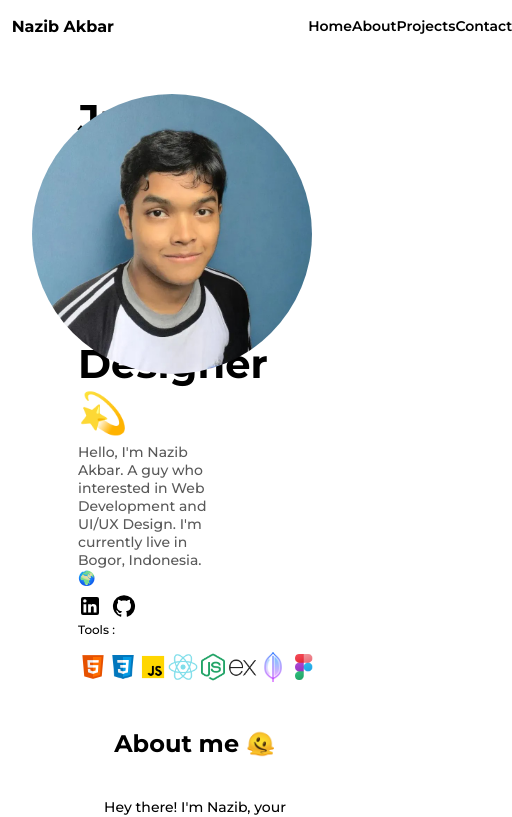
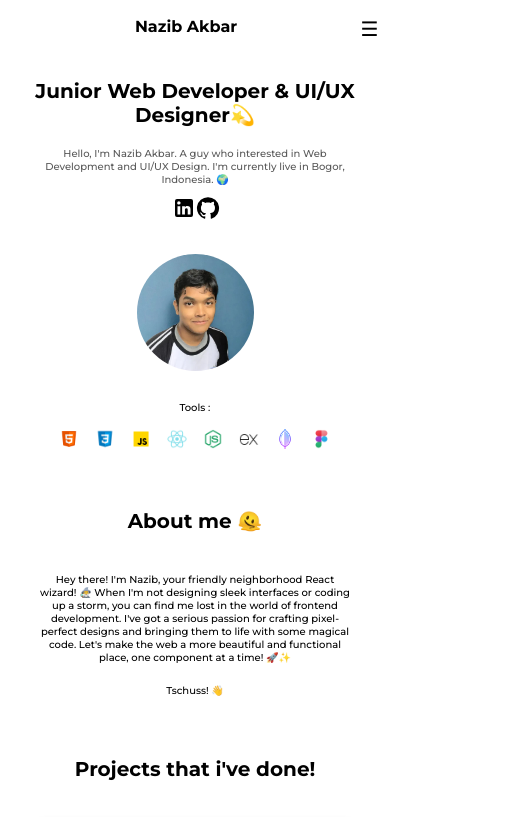
Before and after one commit to faruniki/my-portfolio, a React (Create React App) app: page / in a window 390 px wide. Shown: the top 817 px of the page, 512 px wide, since content can reach past the window. Built offline with nearby package versions, Linux system fonts and the light colour scheme.

Commit message:
update responsivity

```diff
--- a/src/pages/Home/index.jsx
+++ b/src/pages/Home/index.jsx
@@ -1,4 +1,4 @@
-import React,  { useRef } from "react";
+import React, { useRef, useState } from "react";
 
 import LinkedInIcon from "@mui/icons-material/LinkedIn";
 import GitHubIcon from "@mui/icons-material/GitHub";
@@ -12,21 +12,54 @@ import Sivina from "../../documents/projects/sivina.jpg";
 import Bapangnas from "../../documents/projects/bapangnas.jpg";
 
 export default function Home() {
+  const [menuOpen, setMenuOpen] = useState(false);
   const aboutRef = useRef(null);
   const projectsRef = useRef(null);
   const contactRef = useRef(null);
 
-  const scrollToRef = (ref) => {
+const scrollToRef = (ref) => {
+  if (ref && ref.current) {
     ref.current.scrollIntoView({ behavior: "smooth" });
+  } else {
+    window.scrollTo({ top: 0, behavior: "smooth" });
+  }
+  setMenuOpen(false);
+};
+
+
+  const toggleMenu = () => {
+    setMenuOpen(!menuOpen);
   };
+
+  let lastScrollTop = 0;
+
+  window.addEventListener(
+    "scroll",
+    function () {
+      let currentScroll =
+        window.pageYOffset || document.documentElement.scrollTop;
+
+      if (currentScroll > lastScrollTop) {
+        document.querySelector(".navbar").style.top = "-7vh";
+      } else {
+        document.querySelector(".navbar").style.top = "0";
+      }
+
+      lastScrollTop = currentScroll;
+    },
+    false
+  );
 
   return (
     <div>
-<div className="navbar">
+      <nav className="navbar">
         <div className="navbar-left">
           <p onClick={() => scrollToRef(null)}>Nazib Akbar</p>
         </div>
-        <div className="navbar-right">
+        <div className="navbar-toggle" onClick={toggleMenu}>
+          ☰
+        </div>
+        <div className={`navbar-right ${menuOpen ? "open" : ""}`}>
           <ul>
             <li onClick={() => scrollToRef(null)}>Home</li>
             <li onClick={() => scrollToRef(aboutRef)}>About</li>
@@ -34,7 +67,7 @@ export default function Home() {
             <li onClick={() => scrollToRef(contactRef)}>Contact</li>
           </ul>
         </div>
-      </div>
+      </nav>
       <div className="home">
         <div className="home-left">
           <p className="title">Junior Web Developer & UI/UX Designer💫</p>
@@ -174,7 +207,7 @@ export default function Home() {
               </p>
             </div>
             <div className="faq-3">
-              <p className="faq-3-title">For product teams</p>
+              <p className="faq-3-title">For products</p>
               <p className="faq-3-desc">
                 I design growth experiments and help your team look at the
                 challenges differently to build a better product.
--- a/src/styles/home.css
+++ b/src/styles/home.css
@@ -5,24 +5,40 @@
   padding: 0;
   font-family: "Montserrat", sans-serif;
 }
-
+/* Existing styles */
 .navbar {
   justify-content: space-between;
   display: flex;
+  width: 100%;
   height: 5vh;
   background-color: #fff;
   padding-top: 2vh;
+  position: fixed;
+  top: 0; /* Make sure the navbar starts at the top of the viewport */
+  left: 0;
+  right: 0;
+  transition: top 0.3s; /* Add transition for smooth animation */
+  z-index: 1000;
 }
 
+
 .navbar-left {
-  width: 70%;
   font-weight: 700;
   margin-left: 3%;
+  width: 60%;
+}
+
+.navbar-toggle {
+  display: none;
+  font-size: 20px;
+  cursor: pointer;
+  margin-top: 0px;
+  margin-right: 3%;
 }
 
 .navbar-right {
-  width: 18%;
   font-weight: 600;
+  width: 20%;
   margin-right: 3%;
 }
 
@@ -35,6 +51,54 @@
   text-decoration: none;
   list-style: none;
   font-size: 14px;
+}
+
+/* Mobile styles */
+@media (max-width: 768px) {
+  .navbar-left {
+    width: auto;
+  }
+
+  .navbar-toggle {
+    display: block;
+  }
+
+  .navbar-right {
+    display: none;
+    width: 100%;
+    flex-direction: column;
+    background-color: #fff;
+    position: absolute;
+    top: 7vh;
+    left: 0;
+    right: 0;
+    margin-right: 0;
+    padding-top: 1vh;
+  }
+
+  .navbar-right.open {
+    display: flex;
+  }
+
+  .navbar-right ul {
+    flex-direction: column;
+    align-items: center;
+    padding: 10px 0;
+  }
+
+  .navbar-right ul li {
+    margin: 20px 0;
+  }
+}
+
+body, html {
+  margin: 0;
+  padding: 0;
+  box-sizing: border-box;
+}
+
+body {
+  padding-top: calc(5vh + 2vh);
 }
 
 .line {
@@ -221,12 +285,31 @@
   padding: 2px 10px;
   transition: all 0.2s;
 }
-/*
-.project-button-invalid:hover {
-  background-color: #000;
-  color: #fff;
-  pointer-events: fill;
-} */
+
+@media (max-width: 768px) {
+  .projects-cont {
+    flex-direction: column;
+    margin-top: 40px;
+  }
+
+  .projects-left,
+  .projects-right {
+    width: 100%;
+  }
+
+  .projects-title-2 {
+    margin-top: 10px;
+    text-align: center;
+    font-size: 14px;
+  }
+
+  .projects-desc {
+    margin-top: 10px;
+    text-align: center;
+    font-size: 10px;
+  }
+}
+
 
 .faq {
   background-color: #d8d8d8;
@@ -331,3 +414,133 @@
 .socmed a {
   color: #FFF;
 }
+
+/* Mobile styles */
+@media (max-width: 768px) {
+  .home {
+    flex-direction: column;
+    align-items: center;
+    width: 100%;
+    margin: 0;
+  }
+
+  .home-left {
+    width: 100%;
+    text-align: center;
+  }
+
+  .title {
+    margin-top: 20px;
+    font-size: 20px;
+  }
+
+  .description {
+    font-size: 10px;
+    width: 80%;
+    margin: 0 auto;
+    margin-top: 20px;
+  }
+
+  .quick-access {
+    width: 20%;
+    margin: 0px 0px 0px 44%;
+  }
+
+  .quick-access a {
+    margin: 10px 0;
+  }
+
+  .profile {
+    width: 150px;
+    margin-top: 20px;
+    margin-left: auto;
+    margin-right: auto;
+    display: block;
+  }
+
+  .tools-title {
+    font-size: 10px;
+    margin: 30px 46% 0px 46%;
+  }
+
+  .tools {
+    width: 70%;
+    margin-left: auto;
+    margin-right: auto;
+    text-align: center;
+  }
+
+  .tools img {
+    width: 20px;
+  }
+
+  .home-right img {
+    width: 100%;
+    text-align: center;
+    margin: 0;
+    margin-top: 20px;
+  }
+
+  .contact center .contact-title {
+    font-size: 20px;
+    margin: 10px 0px;
+  }
+
+  .contact-info {
+    font-size: 12px;
+  }
+
+  .project-button-invalid {
+    font-size: 12px;
+  }
+
+  .about-title,
+  .projects-title,
+  .faq-title {
+    font-size: 20px;
+  }
+
+  .about-description,
+  .projects-desc,
+  .faq-1-desc,
+  .faq-2-desc,
+  .faq-3-desc {
+    font-size: 10px;
+  }
+
+  .faq-1-title,
+  .faq-2-title,
+  .faq-3-title {
+    font-size: 14px;
+  }
+
+  .about-container,
+  .projects-container,
+  .faq-container {
+    width: 80%;
+    margin: 0 auto;
+    margin-top: 60px;
+  }
+
+  .navbar-left,
+  .navbar-right {
+    width: 100%;
+    text-align: center;
+  }
+
+  .navbar-right ul {
+    flex-direction: column;
+    align-items: center;
+    padding: 10px 0;
+  }
+
+  .navbar-right ul li {
+    margin: 10px 0;
+  }
+
+  .navbar-toggle {
+    display: block;
+    margin-top: 0;
+    margin-right: 3%;
+  }
+}
```
Also changed, not shown: src/styles/about.css (added, +9 -0 lines).
